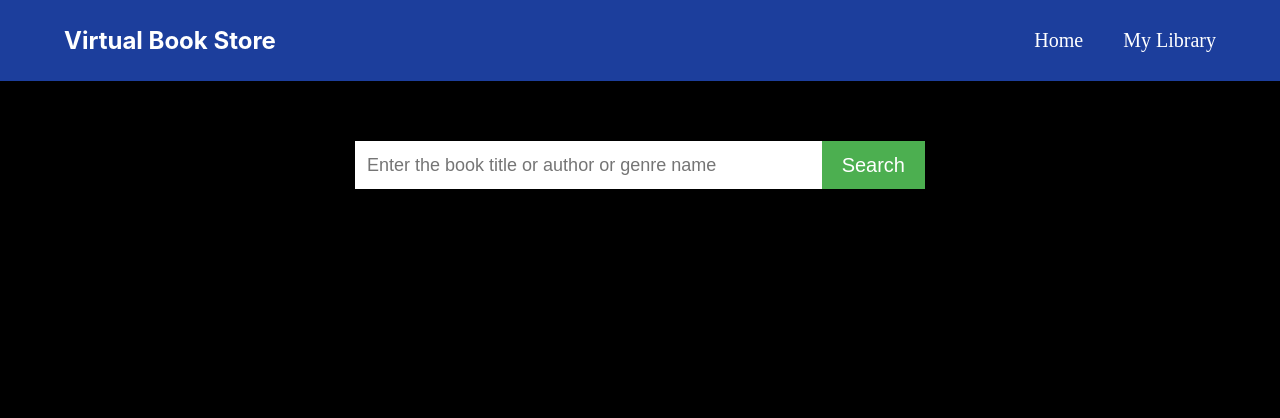
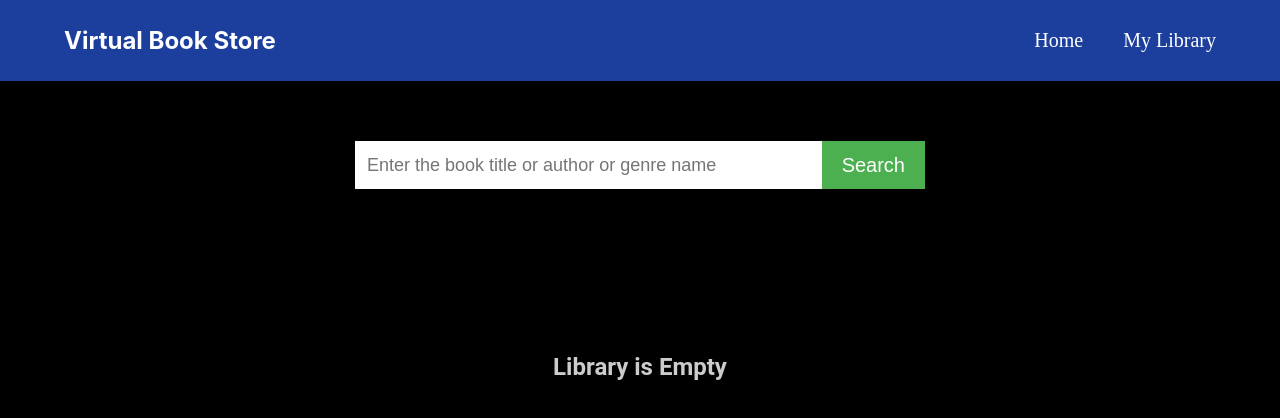
Before and after one commit to gopi-RD/Virtual-Book-Store, a React (Create React App) app: page /my-library in a window 1280 px wide. Shown: the top 418 px of the page. Built offline with nearby package versions, Linux system fonts and the light colour scheme.

Commit message:
add library empty text

```diff
--- a/src/components/MyLibraryPage/index.css
+++ b/src/components/MyLibraryPage/index.css
@@ -56,3 +56,12 @@
     justify-content: center;
     margin-top: 40px;
 }
+.empty-container{
+    text-align: center;
+    margin-top: 100px;
+}
+.empty-text{
+    font-size: 24px;
+    color: #ccc;
+    font-weight: 600;
+}
--- a/src/components/MyLibraryPage/index.js
+++ b/src/components/MyLibraryPage/index.js
@@ -33,11 +33,17 @@ const MyLibraryPage =()=>{
                             </div>
                             <ul className="book-list-items">
 
-                                {
+                                { filteredBooks.length>0?
                                         (
                                         filteredBooks.map(eachItem=>(
                                             <BookCard bookDetails={eachItem} key={eachItem.id} isButton={true} />
                                         )) )
+
+                                        : (
+                                            <div className="empty-container">
+                                                <p className="empty-text">Library is Empty </p>
+                                            </div>
+                                        )
                                 }
 
                             </ul>
```
